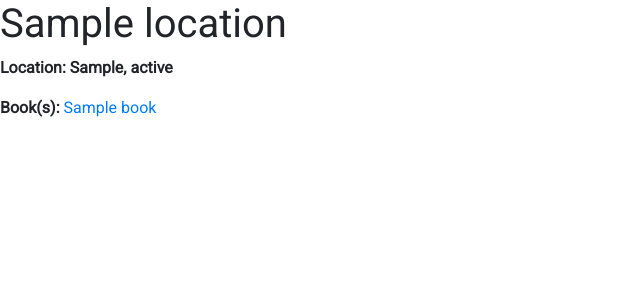
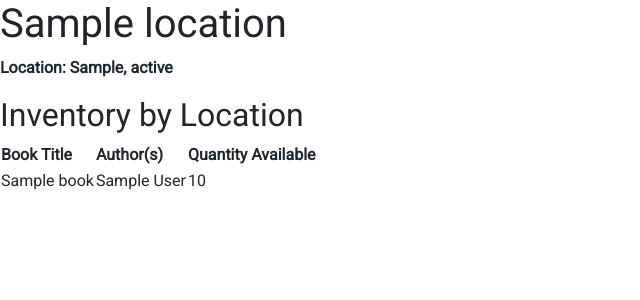
Before and after one commit to mike-jolliffe/free_books, a Django app: page /locations/1 in a window 1280 px wide. Shown: the part 56-356 px from the top of the page, without its empty margins (0-640 px from the left). Run offline with Django 3.2, Linux system fonts and the light colour scheme; tables that the repository leaves empty hold one stand-in row (values such as "Sample post"); some libraries are stand-ins or nearby versions.

Commit message:
display inventory by location, across locations

```diff
--- a/pages/models.py
+++ b/pages/models.py
@@ -21,10 +21,6 @@ class Book(models.Model):
 
     def get_absolute_url(self):
         return reverse('book-detail', args=[str(self.id)])
-
-    # def getQtyAtLocation (self, location):
-    #     location_book = Location_Book.objects.get(book=self, location=location)
-    #     return location_book.quantity
 
 class Author(models.Model):
     lastName = models.CharField(max_length=60)
@@ -57,6 +53,11 @@ class Location_Book(models.Model):
     book = models.ForeignKey(Book, on_delete=models.RESTRICT)
     quantity = models.IntegerField(validators = [validators.MinValueValidator(0)])
 
+    @staticmethod
+    def getQuantity (book, location):
+        location_book = Location_Book.objects.get(book=book, location=location)
+        return location_book.quantity
+
 # Bridge table for Author and Book
 class Author_Book(models.Model):
     author = models.ForeignKey(Author, on_delete=models.RESTRICT)
--- a/pages/templates/book_detail.html
+++ b/pages/templates/book_detail.html
@@ -1,8 +1,9 @@
 {% extends "base.html" %}
+{% load custom_tags %}
 
 {% block content %}
+    <img src="{{ book.coverImage.url }}" width="400" alt="Photo of book cover">
     <h1>Title: {{ book.title }}</h1>
-
     <p><strong>Author(s):</strong> <a href="">{{ book.authors.all|join:", " }}</a></p>
     <p><strong>Summary:</strong> {{ book.summary }}</p>
     <p><strong>Language:</strong> {{ book.language }}</p>
@@ -19,6 +20,7 @@
                     <td>{{location.facilityName}}</td>
                     <td>{{location.city}}</td>
                     <td>{{location.state}}</td>
+                    <td>{% getQuantityAtLocation book location %}</td>
                 </tr>
             {% endfor %}
         </table>
--- a/pages/templates/location_detail.html
+++ b/pages/templates/location_detail.html
@@ -1,7 +1,20 @@
 {% extends "base.html" %}
+{% load custom_tags %}
 
 {% block content %}
   <h1>{{ location.facilityName }}</h1>
   <p><strong>Location: {{location.city}}, {{location.state}}</strong></p>
-  <p><strong>Book(s):</strong> <a href="#">{{ location.books.all|join:", " }}</a></p>
+  <h2>Inventory by Location</h2>
+        <table>
+            <th>Book Title</th>
+            <th>Author(s)</th>
+            <th>Quantity Available</th>
+            {% for book in location.books.all %}
+                <tr>
+                    <td>{{book.title}}</td>
+                    <td>{{book.authors.all|join:", "}}</td>
+                    <td>{% getQuantityAtLocation book location %}</td>
+                </tr>
+            {% endfor %}
+        </table>
 {% endblock %}
--- /dev/null
+++ b/pages/templatetags/custom_tags.py
@@ -0,0 +1,7 @@
+from django import template
+register = template.Library()
+from pages.models import Book, Location, Author, Location_Book, Author_Book
+
+@register.simple_tag
+def getQuantityAtLocation(book:Book, location:Location):
+    return Location_Book.objects.get(book=book, location=location).quantity
```
Also changed, not shown: pages/templatetags/__init__.py (added).
